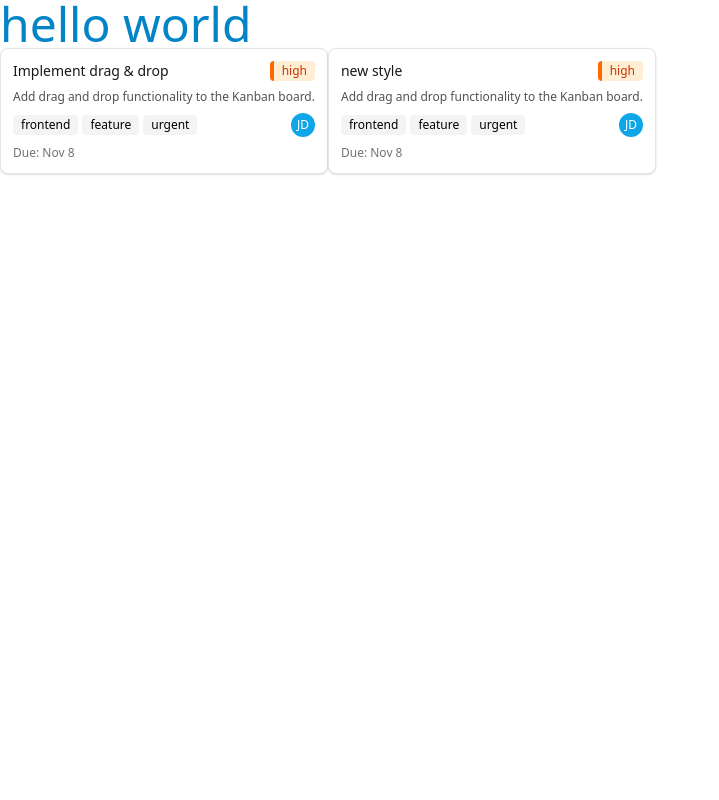
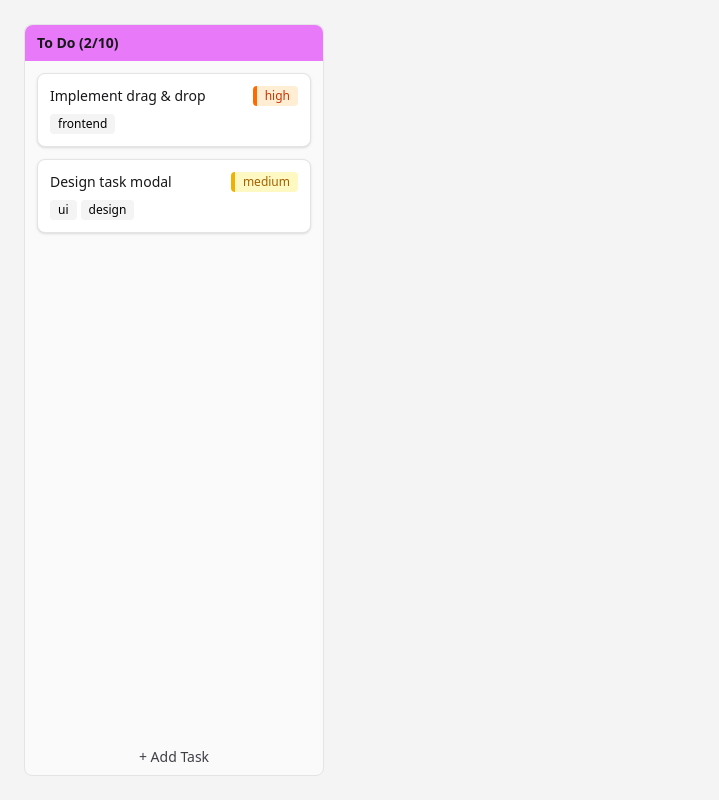
Before and after one commit to kaziabulhasib/kanban-component-hasib, a React (Vite) app: page / in a window 1280 px wide. Shown: the whole page, without its empty margins (0-719 px from the left). Built offline with nearby package versions, Linux system fonts and the light colour scheme.

Commit message:
create kanbanColumn

```diff
--- a/src/App.tsx
+++ b/src/App.tsx
@@ -1,45 +1,48 @@
-import KanbanCard from "./components/kanbanboard/KanbanCard";
+import type {
+  KanbanColumn as ColumnType,
+  KanbanTask,
+} from "./components/kanbanboard/KanbanBoard.types";
+import KanbanColumn from "./components/kanbanboard/KanbanColumn";
 
 function App() {
-  const testTask1 = {
-    id: "task-1",
-    title: "Implement drag & drop",
-    description: "Add drag and drop functionality to the Kanban board.",
-    status: "todo",
-    priority: "high",
-    assignee: "John Doe",
-    tags: ["frontend", "feature", "urgent"],
-    createdAt: new Date(),
-    dueDate: new Date(Date.now() + 86400000),
+  const todoColumn: ColumnType = {
+    id: "todo",
+    title: "To Do",
+    color: "#e879f9",
+    taskIds: ["task-1", "task-2"],
+    maxTasks: 10,
   };
-  const testTask2 = {
-    id: "task-2",
-    title: "new style",
-    description: "Add drag and drop functionality to the Kanban board.",
-    status: "todo",
-    priority: "high",
-    assignee: "John Doe",
-    tags: ["frontend", "feature", "urgent"],
-    createdAt: new Date(),
-    dueDate: new Date(Date.now() + 86400000),
+
+  const sampleTasks: Record<string, KanbanTask> = {
+    "task-1": {
+      id: "task-1",
+      title: "Implement drag & drop",
+      status: "todo",
+      priority: "high",
+      tags: ["frontend"],
+      createdAt: new Date(),
+    },
+    "task-2": {
+      id: "task-2",
+      title: "Design task modal",
+      status: "todo",
+      priority: "medium",
+      tags: ["ui", "design"],
+      createdAt: new Date(),
+    },
   };
+
+  const tasksForTodo = todoColumn.taskIds
+    .map((id) => sampleTasks[id])
+    .filter(Boolean);
+
   return (
-    <div>
-      <h1 className='text-primary-600 text-5xl'>hello world</h1>
-      <div className='flex'>
-        <KanbanCard
-          task={testTask1}
-          isDragging={false}
-          onEdit={(task) => console.log("Edit:", task)}
-          onDelete={(id) => console.log("Delete:", id)}
-        />
-        <KanbanCard
-          task={testTask2}
-          isDragging={false}
-          onEdit={(task) => console.log("Edit:", task)}
-          onDelete={(id) => console.log("Delete:", id)}
-        />
-      </div>
+    <div className='p-6 bg-neutral-100 min-h-screen flex'>
+      <KanbanColumn
+        column={todoColumn}
+        tasks={tasksForTodo}
+        onTaskCreate={(colId) => console.log("Create task in:", colId)}
+      />
     </div>
   );
 }
--- a/src/components/kanbanboard/KanbanBoard.types.ts
+++ b/src/components/kanbanboard/KanbanBoard.types.ts
@@ -16,3 +16,27 @@ export interface KanbanCardProps {
   onEdit?: (task: KanbanTask) => void;
   onDelete?: (taskId: string) => void;
 }
+
+// types for columns
+
+export interface KanbanColumn {
+  id: string;
+  title: string;
+  color: string;
+  taskIds: string[];
+  maxTasks?: number;
+}
+
+export interface KanbanColumnProps {
+  column: KanbanColumn;
+  tasks: Record<string, KanbanTask>;
+  onTaskMove: (
+    taskId: string,
+    fromColumnId: string,
+    toColumnId: string,
+    newIndex: number
+  ) => void;
+  onTaskCreate: (columnId: string, task: KanbanTask) => void;
+  onTaskUpdate: (taskId: string, updates: Partial<KanbanTask>) => void;
+  onTaskDelete: (taskId: string) => void;
+}
--- /dev/null
+++ b/src/components/kanbanboard/KanbanColumn.tsx
@@ -0,0 +1,46 @@
+
+import React from "react";
+import KanbanCard from "./KanbanCard";
+import type { KanbanColumn as ColumnType, KanbanTask } from "./KanbanBoard.types";
+
+type Props = {
+  column: ColumnType;
+
+  tasks: KanbanTask[];
+  onTaskCreate?: (columnId: string) => void;
+};
+
+const KanbanColumn: React.FC<Props> = ({ column, tasks, onTaskCreate }) => {
+  return (
+    <section className="w-[300px] bg-neutral-50 rounded-lg flex flex-col border border-neutral-200">
+      {/* Header */}
+      <header
+        className="rounded-t-lg py-2 px-3 text-sm font-semibold text-neutral-900 sticky top-0 z-10"
+        style={{ backgroundColor: column.color }}
+        aria-label={`${column.title} column. ${tasks.length} tasks.`}
+      >
+        {column.title} ({tasks.length}
+        {column.maxTasks ? `/${column.maxTasks}` : ""})
+      </header>
+
+      {/* Card list */}
+      <div className="flex-1 overflow-y-auto p-3 flex flex-col gap-3">
+        {tasks.length > 0 ? (
+          tasks.map((task) => <KanbanCard key={task.id} task={task} />)
+        ) : (
+          <p className="text-neutral-400 text-sm italic">No tasks</p>
+        )}
+      </div>
+
+      {/* Add task button */}
+      <button
+        className="py-2 text-sm font-medium text-neutral-700 hover:bg-neutral-100 transition rounded-b-lg"
+        onClick={() => onTaskCreate?.(column.id)}
+      >
+        + Add Task
+      </button>
+    </section>
+  );
+};
+
+export default React.memo(KanbanColumn);
--- a/src/styles/globals.css
+++ b/src/styles/globals.css
@@ -14,6 +14,12 @@
   --color-neutral-700: #3f3f46;
   --color-neutral-900: #18181b;
 
+  /* column colors */
+  --color-column-backlog: #e57373;
+  --color-column-doing: #fbc02d;
+  --color-column-review: #81c784;
+  --color-column-done: #64b5f6;
+
   --space-18: 4.5rem;
   --space-88: 22rem;
 
```
